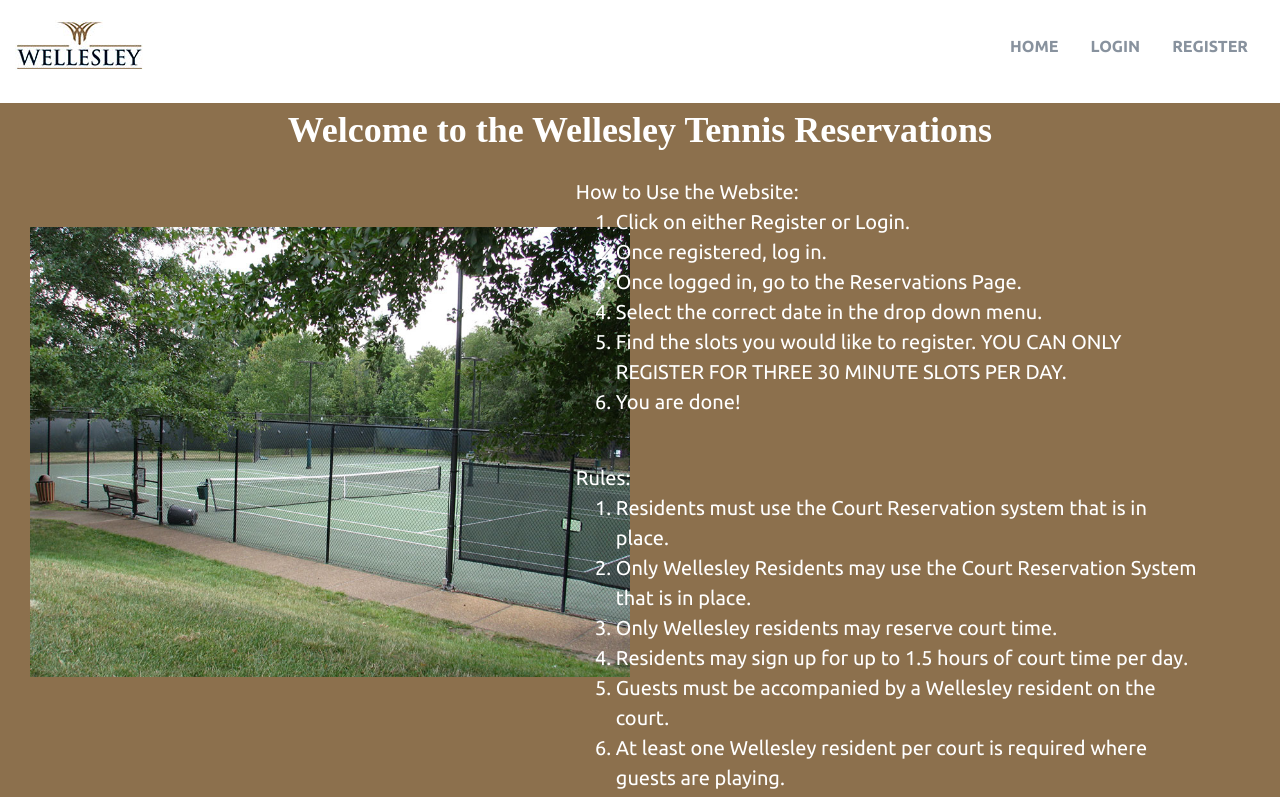
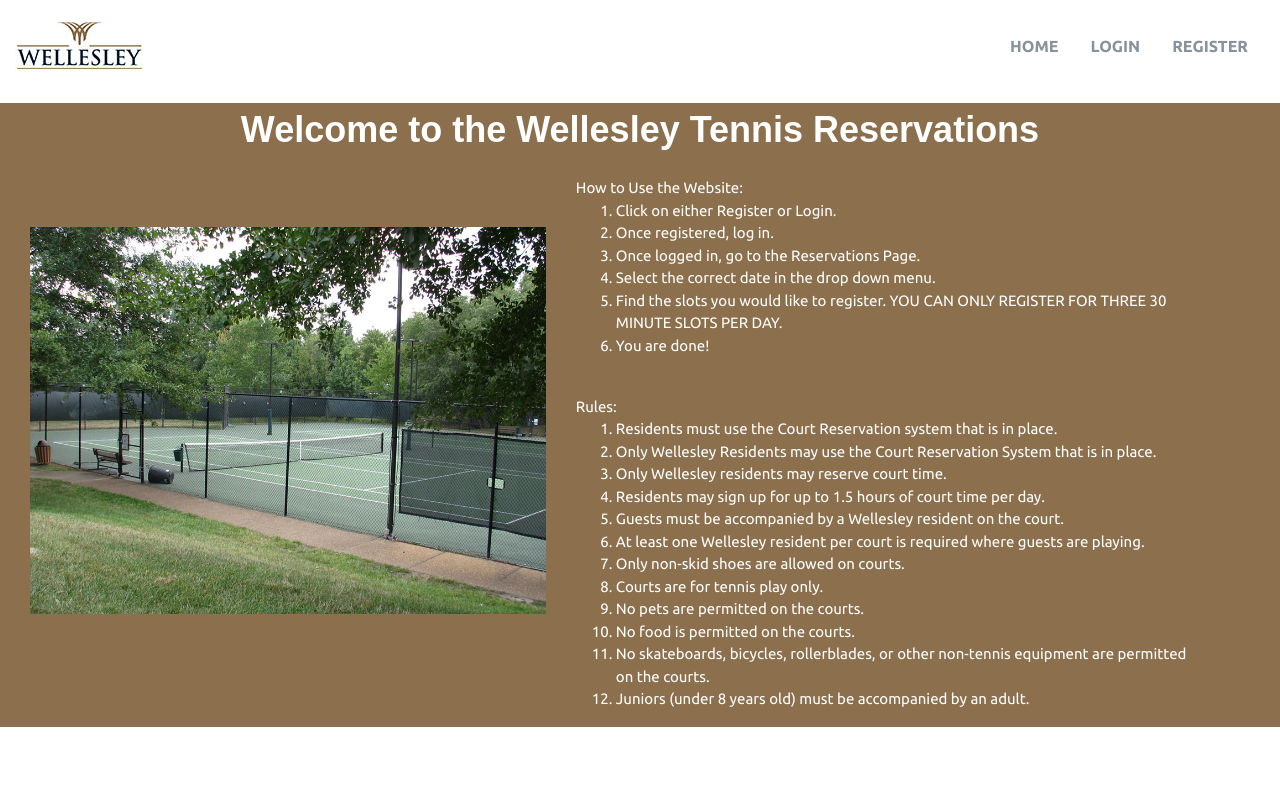
Before and after one commit to VyasNarasimhan/TennisReservations, an Angular app: page /home in a window 1280 px wide. Shown: the top 797 px of the page. Built offline with nearby package versions, Linux system fonts and the light colour scheme.

Commit message:
made reservations look nicer

```diff
--- a/src/app/home/home.component.html
+++ b/src/app/home/home.component.html
@@ -5,7 +5,7 @@
         </div>
         <div class="row">
             <div class= "tenniscourtimg col-sm-5">
-                <img src="../../assets/Tennis-courts.jpg" width="600px"/>
+                <img src="../../assets/Tennis-courts.jpg" width="100%"/>
             </div>
             <div class="col-sm-6">
                 How to Use the Website:
--- a/src/app/home/home.component.scss
+++ b/src/app/home/home.component.scss
@@ -8,7 +8,7 @@
     font-size: 36px;
     font-style:normal;
     font-weight: 550;
-    font-family: Libre Baskerville;
+    font-family: Arial, Helvetica, sans-serif;
 }
 .homebody {
     background-color: #8c704d;
@@ -22,6 +22,6 @@
 }
 .content {
     font-family: Montserrat;
-    font-size: 20px;
+    font-size: 15px;
     font-weight: normal;
 }
--- a/src/app/reservations/reservations.component.html
+++ b/src/app/reservations/reservations.component.html
@@ -1,5 +1,5 @@
+<div class="pageBackground">
   <div id="reservations">
-  <h1>Date: {{displayDatesForNextWeek[selectedIndex]}}</h1>
     <h2 *ngIf="memberInfo.rolename === 'RESIDENT'">Number of Reservations you can still make: {{reservationsLeft}}</h2>
     <mat-form-field>
       <mat-label>Date</mat-label>
@@ -7,7 +7,7 @@
           <mat-option *ngFor="let date of displayDatesForNextWeek; let i = index" value="i" (click)="generateReservationTable(datesForNextWeek[i])">{{date}}</mat-option>
       </mat-select>
   </mat-form-field>
-  <table class="table table-bordered">
+    <table class="table table-bordered tabletablebor">
         <thead>
           <tr>
             <th scope="col">Time</th>
@@ -50,3 +50,4 @@
   <div id="error">
     <p>{{error}}</p>
   </div>
+</div>
--- a/src/app/reservations/reservations.component.scss
+++ b/src/app/reservations/reservations.component.scss
@@ -11,3 +11,16 @@
 .reservedDisplay {
     background-color: lightblue;
 }
+.pageBackground {
+    background-color: lightgrey;
+}
+.table-bordered {
+    border: 1px solid black;
+}
+.table-bordered th, .table-bordered td {
+    border: 1px solid black;
+}
+.dateColor {
+    margin-top: 20px;
+
+}
```
Lines whose indentation alone changed are shown as unchanged.
